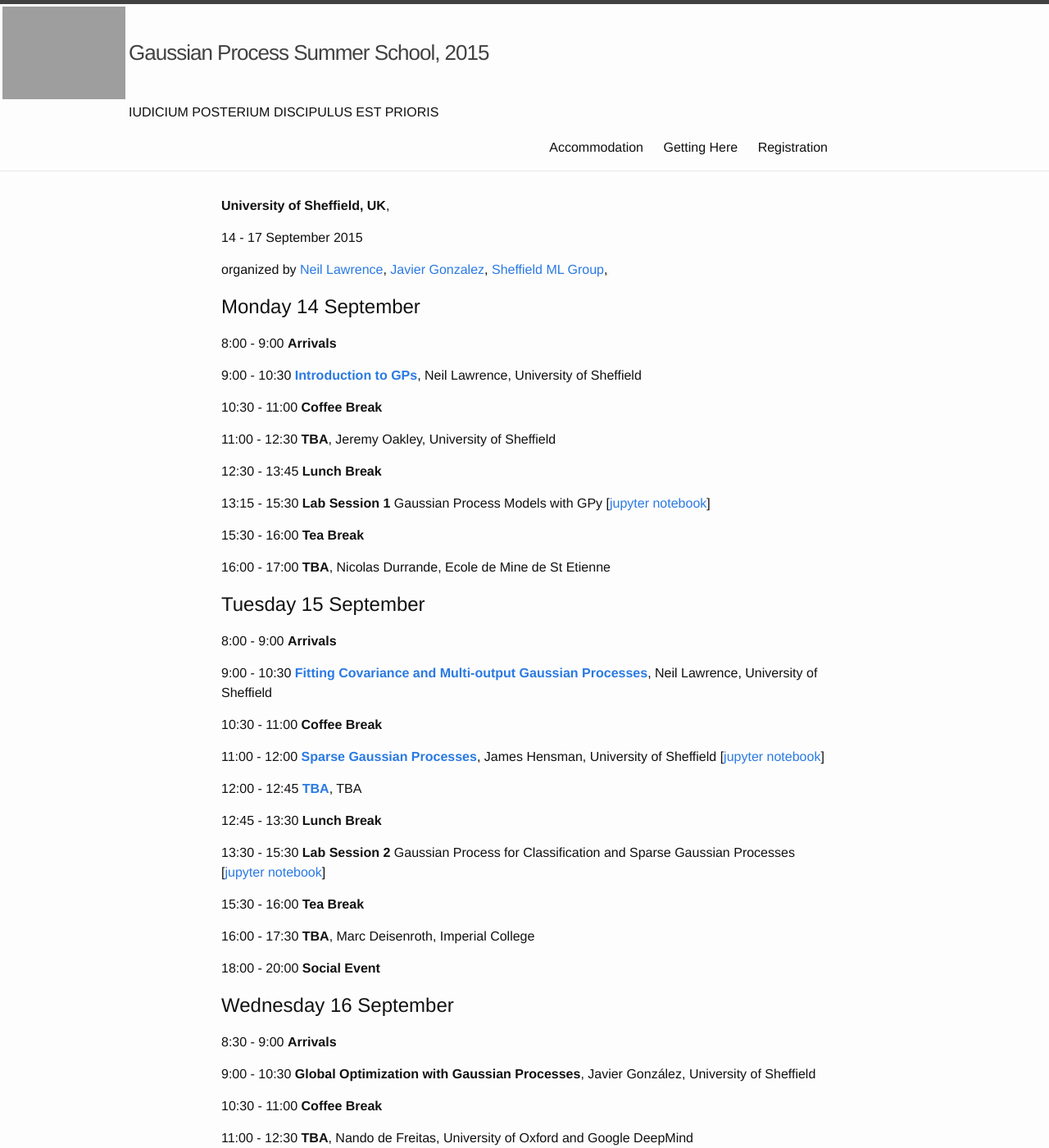
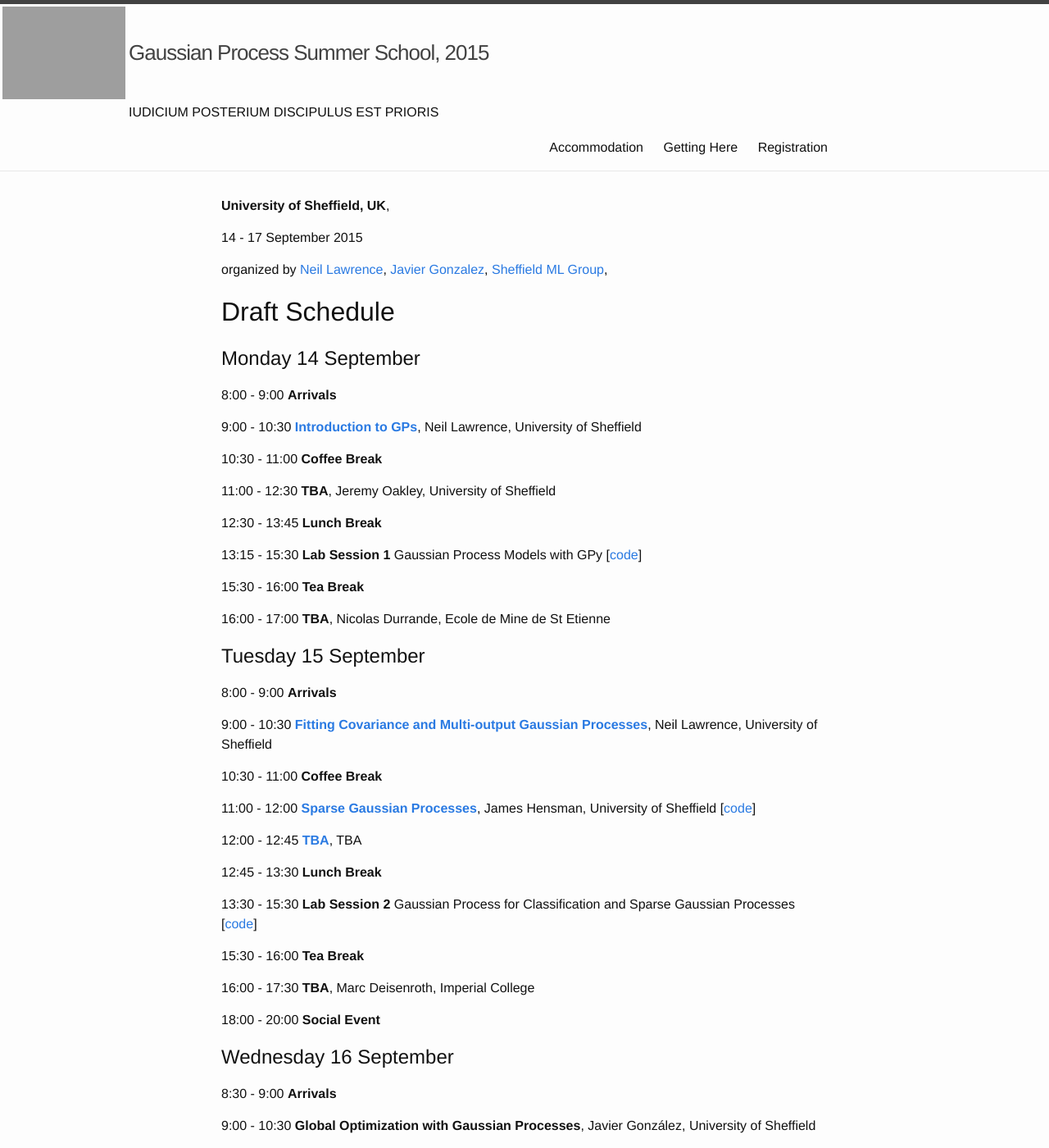
Before and after one commit to gpschool/gpss15, a Jekyll site: the page built from index.md, in a window 1280 px wide and 1400 px high. Shown: the whole window at 82% size. Built offline with Jekyll 4.4.1, drawn with Linux system fonts in a browser that asks for light colours.

Commit message:
Set config to draft.

```diff
--- a/_config.yml
+++ b/_config.yml
@@ -28,6 +28,7 @@ conference:
   - {date: 15, day: Tuesday, month: September, year: 2015}
   - {date: 16, day: Wednesday, month: September, year: 2015}
   - {date: 17, day: Thursday, month: September, year: 2015}
+  draft: Y # set to Y if the programme is draft only.
 
 # Build settings
 markdown: kramdown
--- a/index.md
+++ b/index.md
@@ -15,12 +15,13 @@ layout: default
 
 {% if site.conference.hosts %}hosted by {% for person in site.conference.hosts %}[{{ person.name }}]({{ person.url }}){% if site.conference.hosts | size > 1 %}, {% endif %}{% endfor %}{% endif %}
 
+# {% if site.conference.draft == "Y" %} Draft Schedule {% else %} Schedule {% endif %}
 {% for date in site.conference.dates %}
 ## {{ date.day }} {{ date.date }} {{ date.month }}
 {% for slot in site.data.lectures %}
 {% assign thedate = slot.date | plus: 0%}
 {% if date.date == thedate %}
-{% if slot.start %}{{ slot.start }} {% if slot.end %}- {{ slot.end }} {% endif %}{% endif %}{% if slot.pdf %}[{{ slot.title }}]({{ slot.pdf }}){% else %}{{ slot.title }}{% endif %}{% if slot.speaker %}, {{ slot.speaker }}{% endif %}{% if slot.institution %}, {{ slot.institution }}{% endif %}{% if slot.ipynb %} [[jupyter notebook]({{ slot.ipynb }})]{% endif %}
+{% if slot.start %}{{ slot.start }} {% if slot.end %}- {{ slot.end }} {% endif %}{% endif %}{% if slot.pdf %}[{{ slot.title }}]({{ slot.pdf }}){% else %}{{ slot.title }}{% endif %}{% if slot.speaker %}, {{ slot.speaker }}{% endif %}{% if slot.institution %}, {{ slot.institution }}{% endif %}{% if slot.ipynb %} [[code]({{ slot.ipynb }})]{% endif %}
 {% if slot.youtube %}
 <iframe width="{{ site.youtube.width }}" height="{{ site.youtube.height }}" src="https://www.youtube.com/embed/{{ slot.youtube }}" frameborder="0" allowfullscreen></iframe>
 {% endif %}
```
